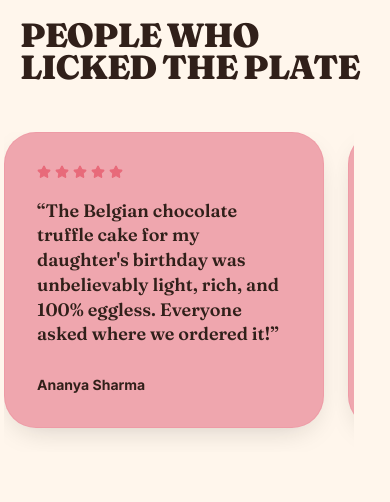
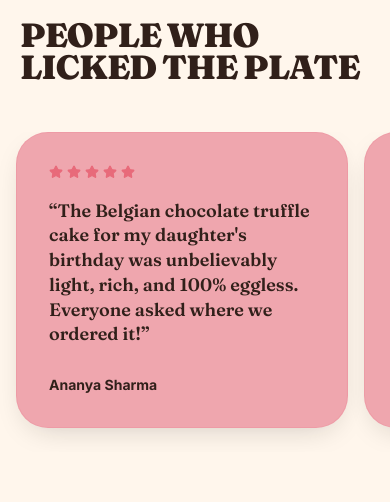
Before and after one commit to sarthakb1702/Cake-Website, a Next.js app: page / in a window 390 px wide. Shown: the part 8324-8826 px from the top of the page. Built offline with nearby package versions, Linux system fonts and the light colour scheme; no server answers; the database is empty.

Commit message:
fixed website responsiveness

```diff
--- a/src/components/site/Testimonials.tsx
+++ b/src/components/site/Testimonials.tsx
@@ -14,7 +14,8 @@ export function Testimonials() {
   const approvedReviews = reviews.filter((r) => r.approved !== false);
 
   return (
-    <section id="reviews" className="py-24 md:py-32 relative">
+    <section id="reviews" className="w-full py-24 md:py-32 relative">
+      {/* Header Container */}
       <div className="mx-auto max-w-[1400px] px-5 md:px-10 relative">
         {isAdmin && (
           <div className="absolute top-0 right-5 md:right-10 z-30">
@@ -27,9 +28,10 @@ export function Testimonials() {
           <br />
           licked the plate
         </h2>
+      </div>
 
-        {/* Aligned Edge-to-Edge Reviews Carousel */}
-        <div className="w-full overflow-x-auto snap-x snap-mandatory scrollbar-none px-4 sm:px-6 mt-12 flex gap-6 pb-6 md:grid md:grid-cols-2 lg:grid-cols-4 md:overflow-visible no-scrollbar -mx-4 sm:-mx-6 md:mx-0">
+      {/* Full-Width Carousel Track */}
+      <div className="flex overflow-x-auto gap-4 px-4 w-full scrollbar-none snap-x snap-mandatory mt-12 pb-6 md:grid md:grid-cols-2 lg:grid-cols-4 md:px-10 md:max-w-[1400px] md:mx-auto md:overflow-visible no-scrollbar">
         {approvedReviews.map((t, i) => (
           <motion.figure
             key={t.id || t.name + i}
@@ -37,7 +39,7 @@ export function Testimonials() {
             whileInView={{ opacity: 1, y: 0 }}
             viewport={{ once: true, amount: 0.3 }}
             transition={{ duration: 0.5, delay: i * 0.08 }}
-              className="w-[82vw] sm:w-[320px] md:w-auto shrink-0 snap-start rounded-[2rem] p-8 bg-blush border border-rose/15 shadow-soft flex flex-col justify-between"
+            className="w-[85vw] max-w-[340px] shrink-0 snap-center md:w-auto md:max-w-none rounded-[2rem] p-8 bg-blush border border-rose/15 shadow-soft flex flex-col justify-between"
           >
             <div>
               <div className="flex gap-1 text-[#E86A7A]">
@@ -55,7 +57,6 @@ export function Testimonials() {
           </motion.figure>
         ))}
       </div>
-      </div>
     </section>
   );
 }
```
Lines whose indentation alone changed are shown as unchanged.
